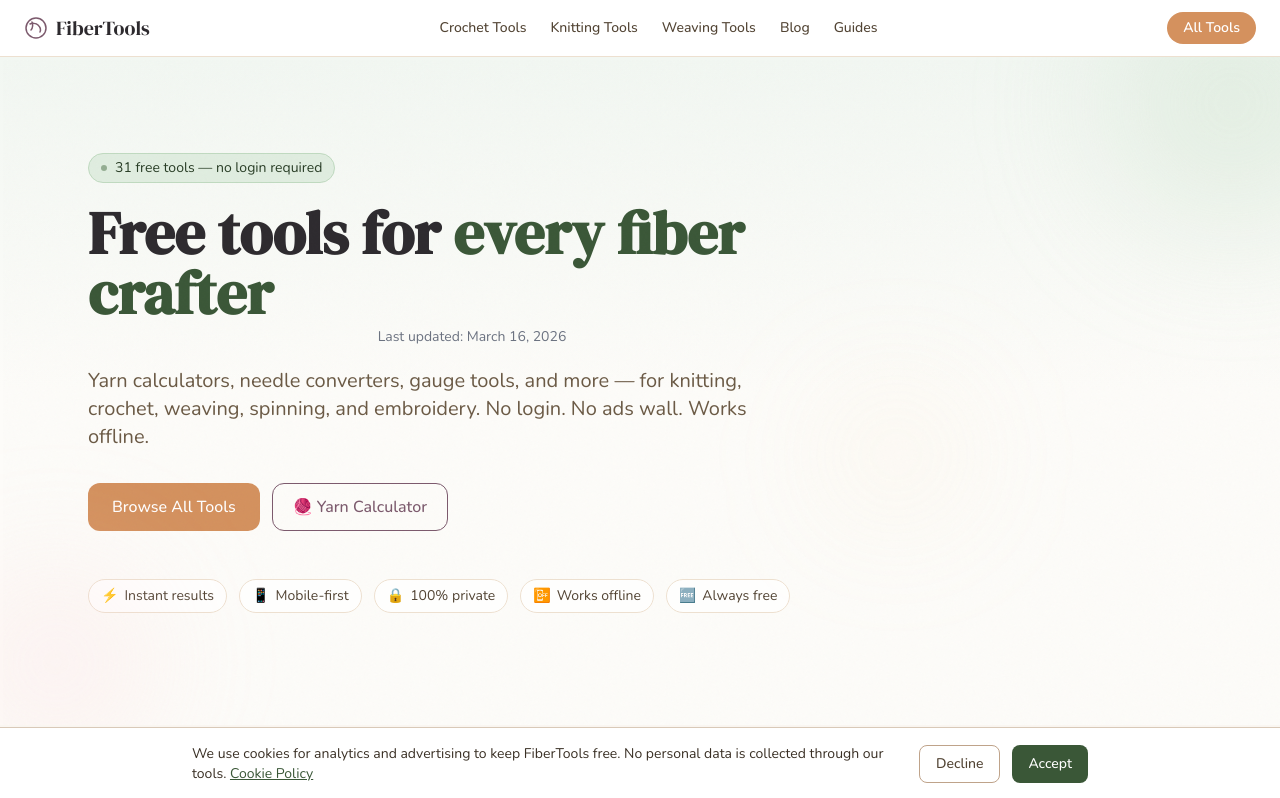
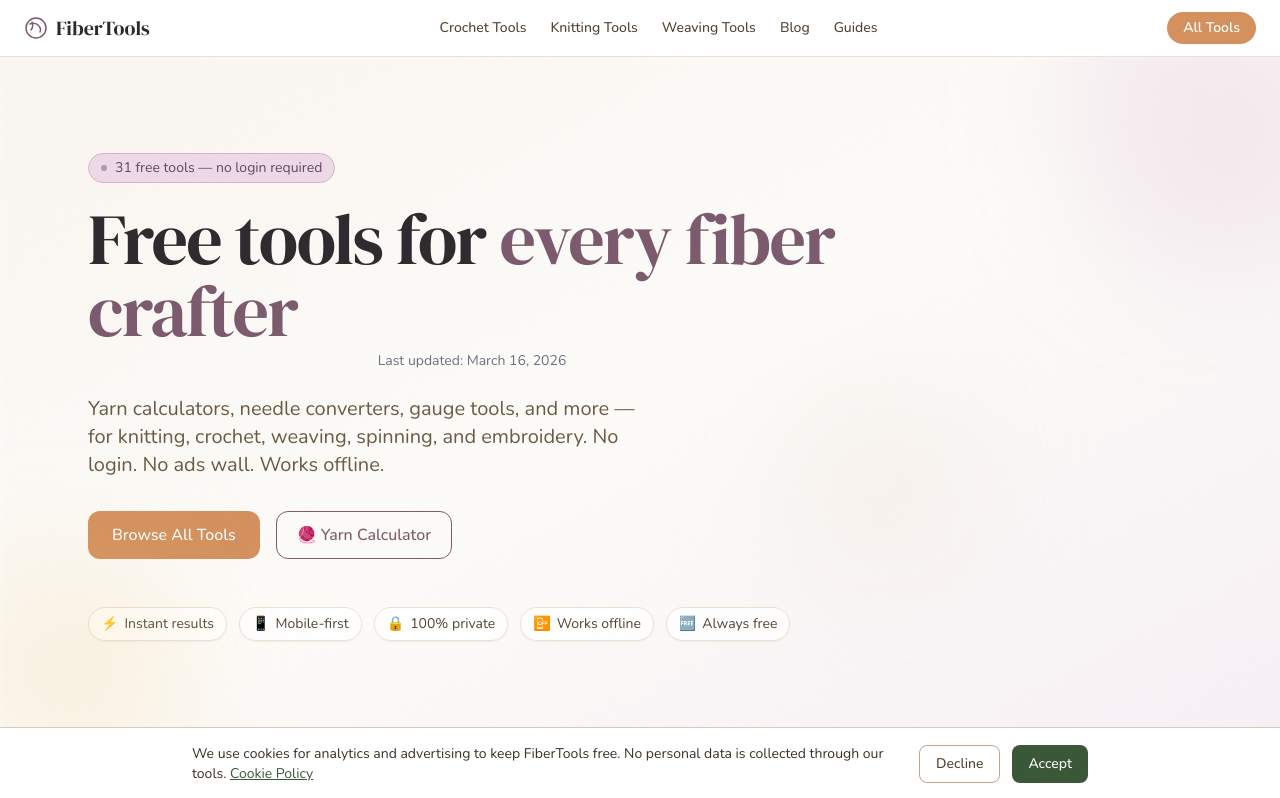
Before and after one commit to raiderj77/fibertools, a Next.js app: page / in a window 1280 px wide. Shown: the top 798 px of the page. Built offline with nearby package versions, Linux system fonts and the light colour scheme.

Commit message:
redesign: Phase 2 homepage — plum palette, larger H1, warm hero gradient, fixed dark mode remnants

```diff
--- a/src/app/page.tsx
+++ b/src/app/page.tsx
@@ -16,7 +16,7 @@ function ToolCard({ tool }: { tool: Tool }) {
           </span>
         </div>
         <div>
-          <h3 className="text-lg font-semibold text-bark-700 dark:text-cream-200 group-hover:text-sage-600 dark:group-hover:text-sage-400 transition-colors mb-1.5">
+          <h3 className="text-lg font-semibold text-bark-700 dark:text-cream-200 group-hover:text-plum-500 transition-colors mb-1.5">
             {tool.shortName}
           </h3>
           <p className="text-sm text-bark-500 dark:text-bark-400 leading-relaxed">
@@ -188,24 +188,24 @@ export default function HomePage() {
       />
 
       {/* Hero */}
-      <section className="relative overflow-hidden bg-gradient-to-b from-sage-50 via-cream-50 to-cream-50 dark:from-bark-900 dark:via-bark-900 dark:to-bark-900 grain-overlay">
+      <section className="relative overflow-hidden bg-gradient-to-br from-cream-100 via-cream-50 to-plum-50 grain-overlay">
         <div className="max-w-6xl mx-auto px-4 sm:px-6 pt-16 pb-20 sm:pt-24 sm:pb-28">
           <div className="max-w-3xl">
-            <div className="inline-flex items-center gap-2 px-3 py-1 bg-sage-100 dark:bg-sage-900/30 border border-sage-200 dark:border-sage-800 rounded-full text-sm text-sage-700 dark:text-sage-300 mb-5">
-              <span className="w-1.5 h-1.5 rounded-full bg-sage-500 animate-pulse" />
+            <div className="inline-flex items-center gap-2 px-3 py-1 bg-plum-100 border border-plum-200 rounded-full text-sm text-plum-600 mb-5">
+              <span className="w-1.5 h-1.5 rounded-full bg-plum-500 animate-pulse" />
               {tools.filter((t) => t.ready).length} free tools — no login required
             </div>
-            <h1 className="text-4xl sm:text-5xl lg:text-6xl font-display font-bold text-bark-800 dark:text-cream-100 leading-tight">
+            <h1 className="text-5xl sm:text-6xl lg:text-7xl font-display text-bark-800 leading-[1.1] tracking-tight">
               Free tools for
-              <span className="text-sage-600 dark:text-sage-400"> every fiber crafter</span>
+              <span className="text-plum-500"> every fiber crafter</span>
             </h1>
             <p className="text-sm text-gray-500 mt-1 mb-4 text-center">Last updated: March 16, 2026</p>
-            <p className="mt-5 text-lg sm:text-xl text-bark-500 dark:text-bark-400 max-w-2xl leading-relaxed">
+            <p className="mt-6 text-lg sm:text-xl text-bark-500 max-w-xl leading-relaxed">
               Yarn calculators, needle converters, gauge tools, and more — for
               knitting, crochet, weaving, spinning, and embroidery. No login. No
               ads wall. Works offline.
             </p>
-            <div className="mt-8 flex flex-wrap gap-3">
+            <div className="mt-8 flex flex-wrap gap-4">
               <Link href="#all-tools" className="btn-primary">
                 Browse All Tools
               </Link>
@@ -226,7 +226,7 @@ export default function HomePage() {
             ].map(({ icon, text }, i) => (
               <span
                 key={text}
-                className="inline-flex items-center gap-1.5 px-3 py-1.5 bg-white/70 dark:bg-bark-800/70 border border-cream-300 dark:border-bark-700 rounded-full text-sm text-bark-600 dark:text-cream-300 animate-slide-up"
+                className="inline-flex items-center gap-1.5 px-3 py-1.5 bg-white/80 border border-cream-300 rounded-full text-sm text-bark-600 shadow-sm animate-slide-up"
                 style={{ animationDelay: `${0.3 + i * 0.08}s` }}
               >
                 <span>{icon}</span>
@@ -237,9 +237,9 @@ export default function HomePage() {
         </div>
 
         {/* Decorative shapes */}
-        <div className="absolute -top-20 -right-20 w-64 h-64 rounded-full bg-sage-200/30 dark:bg-sage-900/20 blur-3xl pointer-events-none animate-float" />
-        <div className="absolute -bottom-10 -left-10 w-48 h-48 rounded-full bg-rose-200/20 dark:bg-rose-900/10 blur-3xl pointer-events-none animate-float" style={{ animationDelay: "3s" }} />
-        <div className="absolute top-1/2 right-1/4 w-32 h-32 rounded-full bg-amber-200/15 dark:bg-amber-900/10 blur-3xl pointer-events-none animate-float" style={{ animationDelay: "1.5s" }} />
+        <div className="absolute -top-20 -right-20 w-72 h-72 rounded-full bg-plum-200/25 blur-3xl pointer-events-none animate-float" />
+        <div className="absolute -bottom-10 -left-10 w-56 h-56 rounded-full bg-amber-300/20 blur-3xl pointer-events-none animate-float" style={{ animationDelay: "3s" }} />
+        <div className="absolute top-1/2 right-1/4 w-40 h-40 rounded-full bg-cream-300/40 blur-3xl pointer-events-none animate-float" style={{ animationDelay: "1.5s" }} />
       </section>
 
       {/* Tool Grid */}
@@ -250,7 +250,7 @@ export default function HomePage() {
             <h2 className="text-2xl font-display font-bold text-bark-800 dark:text-cream-100">
               Essential Fiber Arts Tools
             </h2>
-            <span className="text-xs font-medium text-sage-600 dark:text-sage-400 bg-sage-100 dark:bg-sage-900/30 px-2.5 py-0.5 rounded-full">
+            <span className="text-xs font-medium text-plum-600 bg-plum-100 px-2.5 py-0.5 rounded-full">
               Most popular
             </span>
           </div>
@@ -303,7 +303,7 @@ export default function HomePage() {
               <div className="flex flex-col gap-3">
                 <div className="flex items-center gap-2">
                   <span className="text-2xl">{guide.icon}</span>
-                  <h3 className="text-sm font-semibold text-bark-700 dark:text-cream-200 group-hover:text-sage-600 dark:group-hover:text-sage-400 transition-colors">
+                  <h3 className="text-sm font-semibold text-bark-700 dark:text-cream-200 group-hover:text-plum-500 transition-colors">
                     {guide.title}
                   </h3>
                 </div>
@@ -322,7 +322,7 @@ export default function HomePage() {
           <h2 className="text-2xl font-display font-bold text-bark-800 dark:text-cream-100">
             Fiber Arts Guides & Tutorials
           </h2>
-          <Link href="/blog" className="text-sm text-sage-600 dark:text-sage-400 hover:underline font-medium">
+          <Link href="/blog" className="text-sm text-plum-500 hover:text-plum-600 hover:underline font-medium">
             View all →
           </Link>
         </div>
@@ -334,7 +334,7 @@ export default function HomePage() {
                 <div className="flex flex-col gap-3">
                   <div className="flex items-center gap-2">
                     {tool && <span className="text-2xl">{tool.icon}</span>}
-                    <h3 className="text-sm font-semibold text-bark-700 dark:text-cream-200 group-hover:text-sage-600 dark:group-hover:text-sage-400 transition-colors line-clamp-2">
+                    <h3 className="text-sm font-semibold text-bark-700 dark:text-cream-200 group-hover:text-plum-500 transition-colors line-clamp-2">
                       {post.title}
                     </h3>
                   </div>
@@ -352,7 +352,7 @@ export default function HomePage() {
                 <div className="flex flex-col gap-3">
                   <div className="flex items-center gap-2">
                     {tool && <span className="text-2xl">{tool.icon}</span>}
-                    <h3 className="text-sm font-semibold text-bark-700 dark:text-cream-200 group-hover:text-sage-600 dark:group-hover:text-sage-400 transition-colors line-clamp-2">
+                    <h3 className="text-sm font-semibold text-bark-700 dark:text-cream-200 group-hover:text-plum-500 transition-colors line-clamp-2">
                       {guide.title}
                     </h3>
                   </div>
@@ -443,7 +443,7 @@ export default function HomePage() {
                 href="https://www.craftyarncouncil.com/standards/yarn-weight-system"
                 target="_blank"
                 rel="nofollow noopener noreferrer"
-                className="text-sage-600 dark:text-sage-400 underline hover:text-sage-700 dark:hover:text-sage-300"
+                className="text-plum-500 underline hover:text-plum-600"
               >
                 Craft Yarn Council yarn weight standards
               </a>{" "}
@@ -454,7 +454,7 @@ export default function HomePage() {
                 href="https://www.ravelry.com/help/yarn/gauge"
                 target="_blank"
                 rel="nofollow noopener noreferrer"
-                className="text-sage-600 dark:text-sage-400 underline hover:text-sage-700 dark:hover:text-sage-300"
+                className="text-plum-500 underline hover:text-plum-600"
               >
                 Ravelry gauge and needle size guide
               </a>{" "}
@@ -465,7 +465,7 @@ export default function HomePage() {
                 href="https://www.craftyarncouncil.com/standards/how-to-measure-gauge"
                 target="_blank"
                 rel="nofollow noopener noreferrer"
-                className="text-sage-600 dark:text-sage-400 underline hover:text-sage-700 dark:hover:text-sage-300"
+                className="text-plum-500 underline hover:text-plum-600"
               >
                 Craft Yarn Council tension and gauge guidelines
               </a>{" "}
@@ -477,7 +477,7 @@ export default function HomePage() {
       </section>
 
       {/* Why FiberTools */}
-      <section className="bg-sage-50 dark:bg-bark-800/50 border-y border-cream-300 dark:border-bark-700">
+      <section className="bg-cream-200/60 border-y border-cream-300">
         <div className="max-w-6xl mx-auto px-4 sm:px-6 py-16">
           <h2 className="text-2xl font-display font-bold text-bark-800 dark:text-cream-100 mb-8 text-center">
             Why crafters love FiberTools
@@ -507,7 +507,7 @@ export default function HomePage() {
             ].map(({ icon, title, desc }, i) => (
               <div
                 key={title}
-                className="text-center sm:text-left bg-white dark:bg-bark-800 rounded-2xl p-6 border border-cream-200 dark:border-bark-700 hover:border-sage-300 dark:hover:border-sage-700 hover:shadow-md transition-all duration-200 animate-slide-up"
+                className="text-center sm:text-left bg-white rounded-2xl p-6 border border-cream-200 hover:border-plum-300 hover:shadow-md transition-all duration-200 animate-slide-up"
                 style={{ animationDelay: `${i * 0.1}s` }}
               >
                 <span className="text-3xl mb-3 block">{icon}</span>
```
